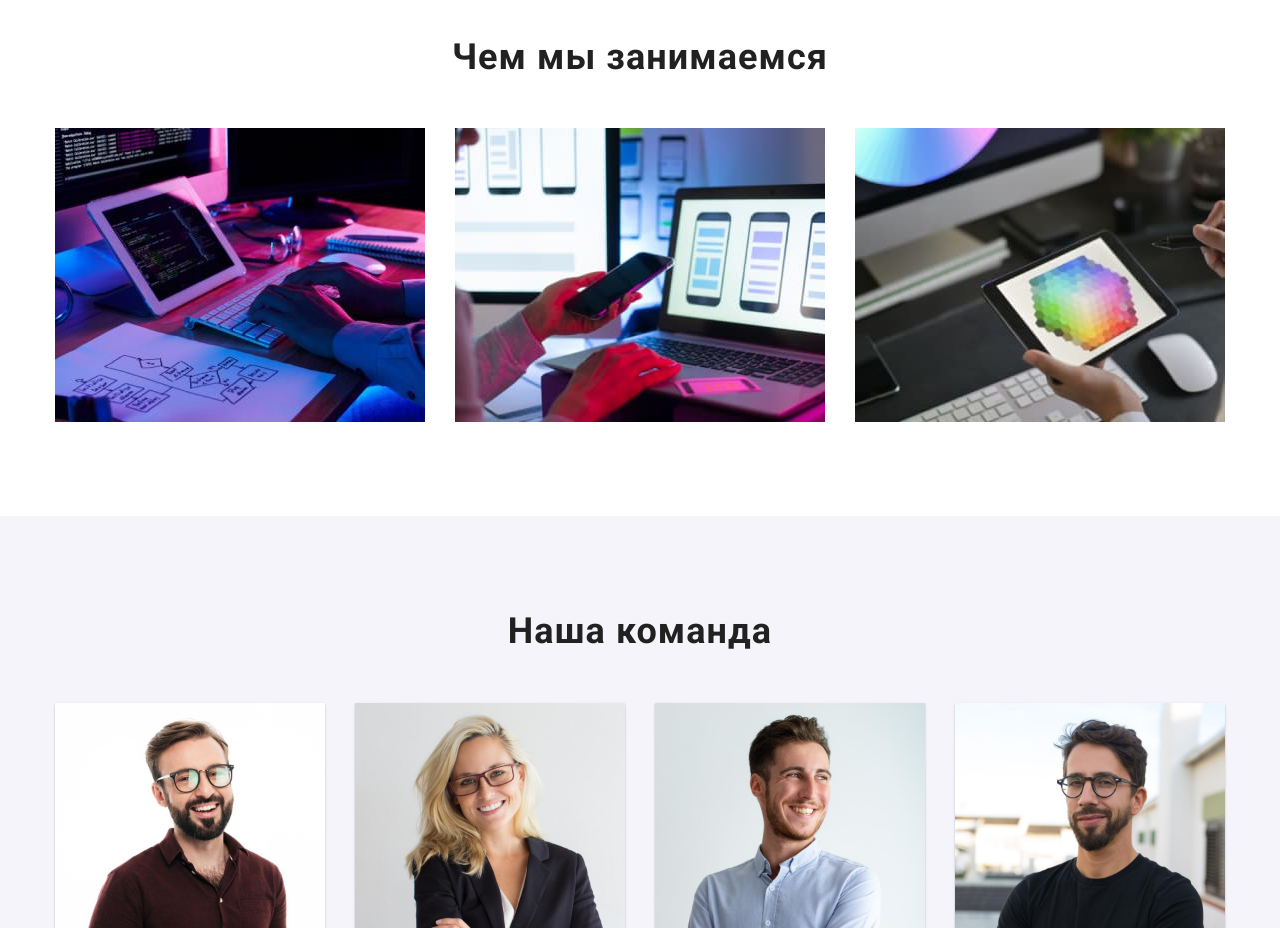
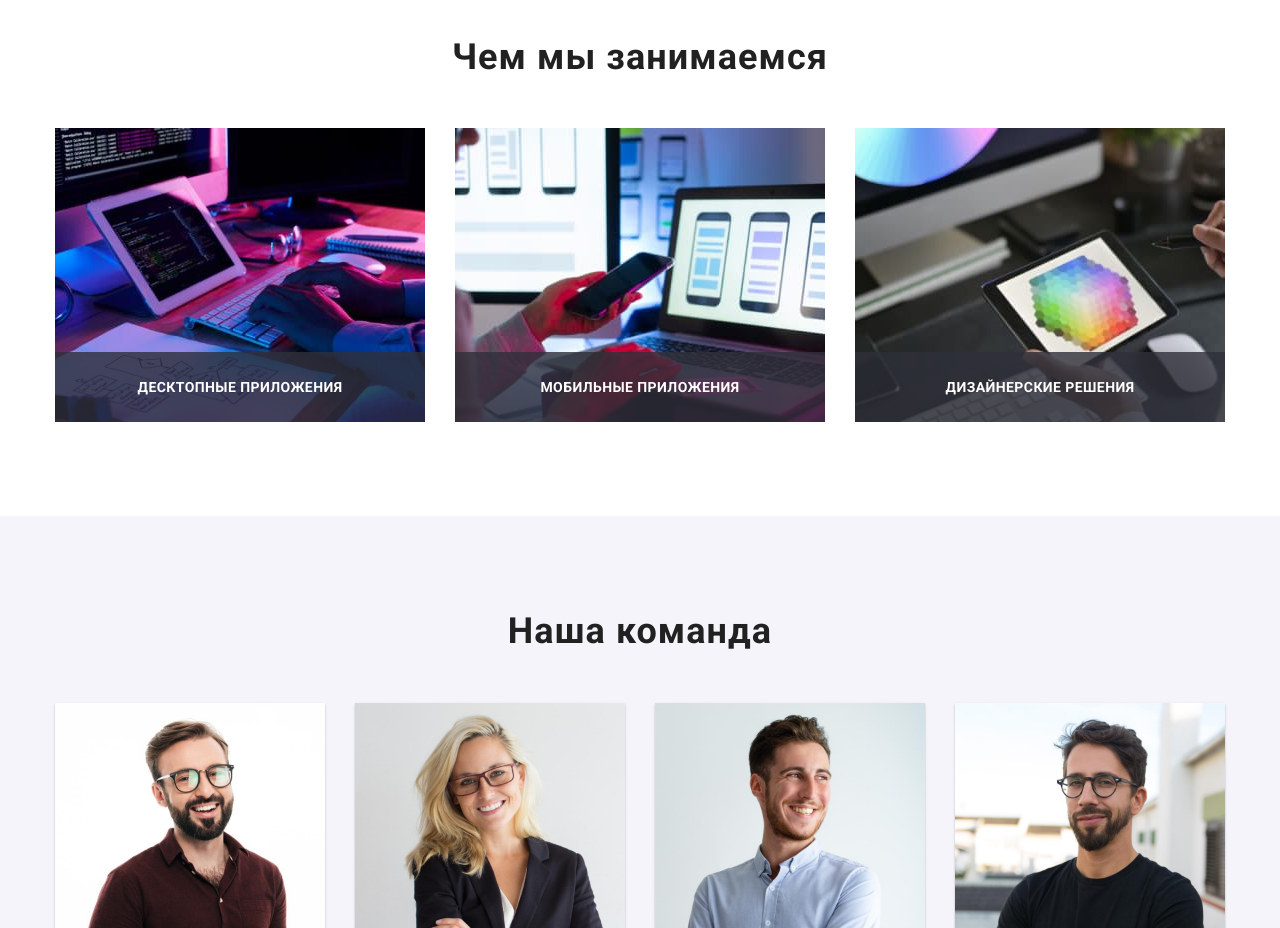
Before and after one commit to miklukha/goit-markup-hw-05, a plain HTML site: page index.html in a window 1280 px wide. Shown: the part 1080-2008 px from the top of the page. Drawn offline with nearby package versions, Linux system fonts and the light colour scheme.

Commit message:
make main page

```diff
--- a/css/styles.css
+++ b/css/styles.css
@@ -107,6 +107,7 @@ body {
   display: flex;
   align-items: center;
   justify-content: center;
+  transition: color var(--transition-duration) var(--transition-timing-function), background-color var(--transition-duration) var(--transition-timing-function);
 }
 
 .social-link:hover,
@@ -390,10 +391,32 @@ body {
 
 .occupation-item {
   width: 370px;
+  position: relative;
 }
 
 .occupation-item:not(:last-child) {
   margin-right: 30px;
+}
+
+.occupation-desc{
+  position: absolute;
+  left: 0;
+  bottom: 0;
+  width: 100%;
+  height: 70px;
+  background-color: rgba(47, 48, 58, 0.8);
+  display: flex;
+  justify-content: center;
+  align-items: center;
+}
+
+.occupation-text{
+  font-weight: 700;
+font-size: 14px;
+line-height: calc(16/14);
+letter-spacing: 0.03em;
+text-transform: uppercase;
+color: var(--second-text-color);
 }
 
 /*------TEAM------*/
@@ -478,6 +501,7 @@ body {
   justify-content: center;
   border: 1px solid var(--first-icon-color);
   border-radius: 4px;
+  transition: color var(--transition-duration) var(--transition-timing-function), border-color var(--transition-duration) var(--transition-timing-function);
 }
 
 .clients-icon {
--- a/index.html
+++ b/index.html
@@ -144,6 +144,11 @@
                 width="370"
                 height="294"
               />
+              <div class="occupation-desc">
+                <p class="occupation-text">
+                  Десктопные приложения
+                </p>
+              </div>
             </li>
             <li class="occupation-item">
               <img
@@ -152,6 +157,11 @@
                 width="370"
                 height="294"
               />
+              <div class="occupation-desc">
+                <p class="occupation-text">
+                  Мобильные приложения
+                </p>
+              </div>
             </li>
             <li class="occupation-item">
               <img
@@ -160,6 +170,11 @@
                 width="370"
                 height="294"
               />
+              <div class="occupation-desc">
+                <p class="occupation-text">
+                  Дизайнерские решения
+                </p>
+              </div>
             </li>
           </ul>
         </div>
```
